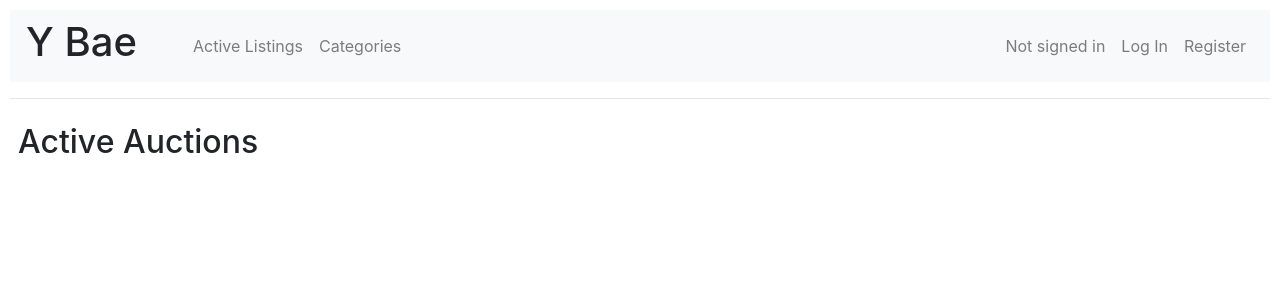
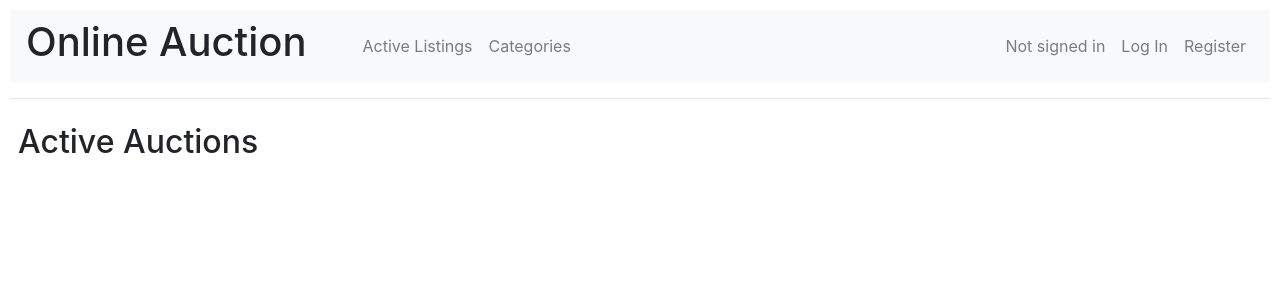
Before and after one commit to yestab335/HarvardCourse, a Django app: page / in a window 1280 px wide. Shown: the top 300 px of the page. Run offline with Django 4.2, Linux system fonts and the light colour scheme; data that the repository does not hold is empty; some libraries are stand-ins or nearby versions.

Commit message:
Refactored Code Spacing From 4 To 2

```diff
--- a/project-2/auctions/templates/auctions/layout.html
+++ b/project-2/auctions/templates/auctions/layout.html
@@ -5,12 +5,11 @@
   <head>
     <link rel="stylesheet" href="https://stackpath.bootstrapcdn.com/bootstrap/4.4.1/css/bootstrap.min.css" integrity="sha384-Vkoo8x4CGsO3+Hhxv8T/Q5PaXtkKtu6ug5TOeNV6gBiFeWPGFN9MuhOf23Q9Ifjh" crossorigin="anonymous">
     <link href="{% static 'auctions/styles.css' %}" rel="stylesheet">
-        <title>{% block title %}Y Bae{% endblock %}</title>
-
+    <title>{% block title %}Online Auction{% endblock %}</title>
   </head>
   <body>
     <nav class="navbar navbar-expand-md navbar-light bg-light">
-            <h1 class="mr-5">Y Bae</h1>
+      <h1 class="mr-5">Online Auction</h1>
       <ul class="navbar-nav mr-auto">
         <li class="nav-item">
           <a class="nav-link" href="{% url 'index' %}">Active Listings</a>
@@ -48,7 +47,6 @@
         {% endif %}
       </ul>
     </nav>
-
     <hr>
     <div class="p-2">
       {% block body %}
```
Lines whose indentation alone changed are shown as unchanged.
